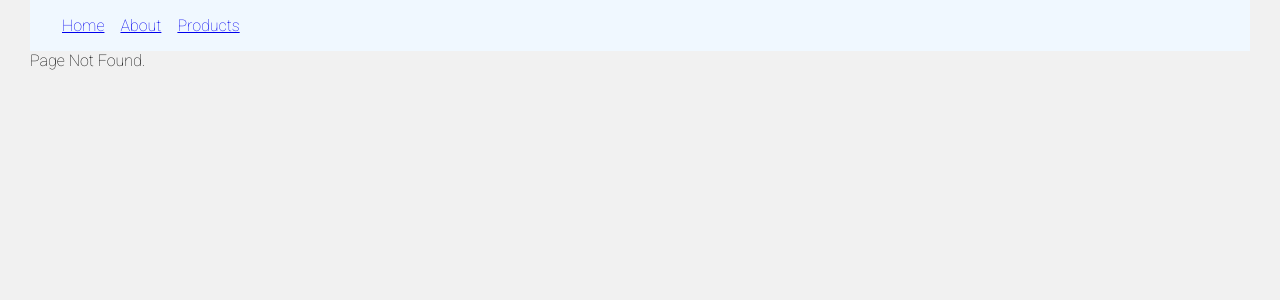
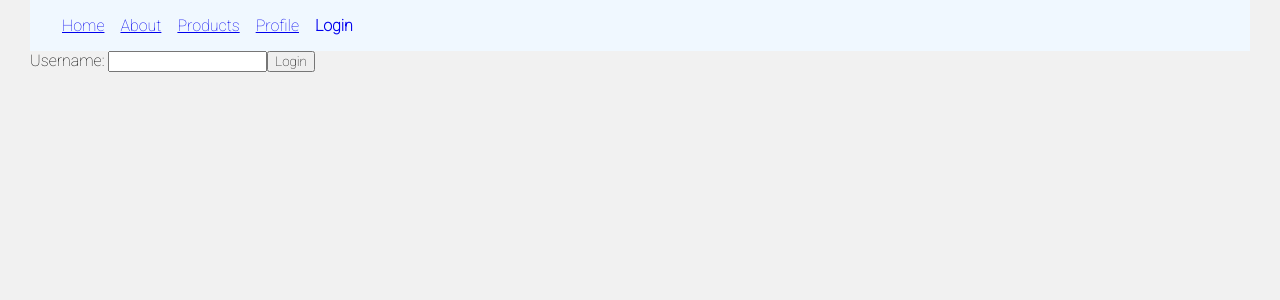
Before and after one commit to kiche-allan/React-router-6-with-authentication, a React (Create React App) app: page /login in a window 1280 px wide. Before the commit this address had no page. Shown: the top 300 px of the page. Built offline with nearby package versions, Linux system fonts and the light colour scheme.

Commit message:
added authentication

```diff
--- a/src/App.js
+++ b/src/App.js
@@ -3,13 +3,17 @@
 // import About from './components/About';
 
 import Admin from './components/Admin';
+import { AuthProvider } from './components/auth';
 import FeaturedProducts from './components/FeaturedProducts';
 import Home from './components/Home'
+import Login from './components/Login';
 import Navbar from './components/Navbar';
 import NewProducts from './components/NewProducts';
 import NoMatch from './components/NoMatch';
 import OrderSummary from './components/OrderSummary';
 import Products from './components/Products';
+import Profile from './components/Profile';
+import RequireAuth from './components/RequireAuth';
 import UserDetails from './components/UserDetails';
 import Users from './components/Users';
 
@@ -18,6 +22,7 @@
 function App() {
   return (
     <>
+    <AuthProvider>
     <Navbar />
     <Routes>
       <Route path ='/' element ={<Home/>}/>
@@ -32,9 +37,11 @@
         <Route path=':userId' element ={<UserDetails/>}/>
         <Route path='admin' element ={<Admin/>}/>
       </Route>
+      <Route path ='profile' element ={<RequireAuth> <Profile /></RequireAuth>}/>
+      <Route path ='login' element ={<Login />}/>
       <Route path='*' element ={<NoMatch />}/>
     </Routes>
-
+    </AuthProvider>
     </>
   );
 }
--- /dev/null
+++ b/src/components/Login.js
@@ -0,0 +1,25 @@
+import React from 'react'
+import { useState } from 'react'
+import { useNavigate } from 'react-router-dom'
+import { useAuth } from './auth'
+
+
+export default function Login  () {
+    const [user, setUser] =useState('')
+    const auth = useAuth()
+    const navigate = useNavigate()
+
+    const handleLogin =() => {
+        auth.login(user)
+        navigate('/')
+    }
+  return (
+    <div>
+      <label>
+        Username:{' '}
+        <input type= 'text' onChange={(e) => setUser(e.target.value)}/>
+      </label>
+      <button onClick={handleLogin}>Login</button>
+    </div>
+  )
+}
--- a/src/components/Navbar.js
+++ b/src/components/Navbar.js
@@ -1,5 +1,6 @@
 import React from 'react'
 import { NavLink } from 'react-router-dom'
+import { useAuth } from './auth'
 
 export default function Navbar() {
 
@@ -9,12 +10,20 @@
       textDecoration : isActive ? 'none' : 'underline',
     }
   }
+
+   const auth = useAuth()
   return (
     <>
     <nav className='primary-nav'>
         <NavLink style= {navLinkStyles} to ='/'>Home</NavLink>
         <NavLink style = {navLinkStyles} to ='/about'>About</NavLink>
         <NavLink style = {navLinkStyles} to ='/products'>Products</NavLink>
+        <NavLink style = {navLinkStyles} to ='/profile'>Profile</NavLink>
+        {!auth.user && (
+          <NavLink style={navLinkStyles} to ='/login'>
+          Login
+          </NavLink>
+        )}
     </nav>
     </>
   )
--- /dev/null
+++ b/src/components/Profile.js
@@ -0,0 +1,19 @@
+import { useNavigate } from "react-router-dom"
+import { useAuth } from "./auth"
+import React from "react"
+
+export default function Profile() {
+    const auth = useAuth()
+    const navigate = useNavigate()
+
+    const handleLogout =() => {
+        auth.logout()
+        navigate('/')
+    }
+  return (
+    <div>
+        Welcome {auth.user}
+        <button onClick={handleLogout}>Logout</button>
+    </div>
+  )
+}
--- /dev/null
+++ b/src/components/RequireAuth.js
@@ -0,0 +1,14 @@
+import React from 'react'
+import { useAuth } from './auth'
+import { Navigate } from 'react-router-dom'
+
+export default function RequireAuth({children}) {
+    const auth = useAuth()
+    if(!auth.user) {
+        return
+        <Navigate to='/login'/>
+    }
+  return (
+    children
+  )
+}
--- /dev/null
+++ b/src/components/auth.js
@@ -0,0 +1,24 @@
+import { useState, createContext, useContext } from "react";
+
+const AuthContext = createContext(null)
+
+export const AuthProvider =({ children }) => {
+    const [user, setUser] = useState(null)
+
+    const login = (user) => {
+        setUser(null)
+    }
+    const logout =() => {
+        setUser(null)
+    }
+
+    return (
+        <AuthContext.Provider value={{user, login, logout}}>
+            {children}
+        </AuthContext.Provider>
+    )
+}
+
+export const useAuth =() => {
+    return useContext(AuthContext)
+}
--- a/src/index.js
+++ b/src/index.js
@@ -1,9 +1,10 @@
 import React from 'react';
-import ReactDOM from 'react-dom/client';
+
 import { BrowserRouter} from 'react-router-dom'
 import './index.css';
 import App from './App';
 import reportWebVitals from './reportWebVitals';
+import ReactDOM from 'react-dom/client';
 
 const root = ReactDOM.createRoot(document.getElementById('root'));
 root.render(
```
